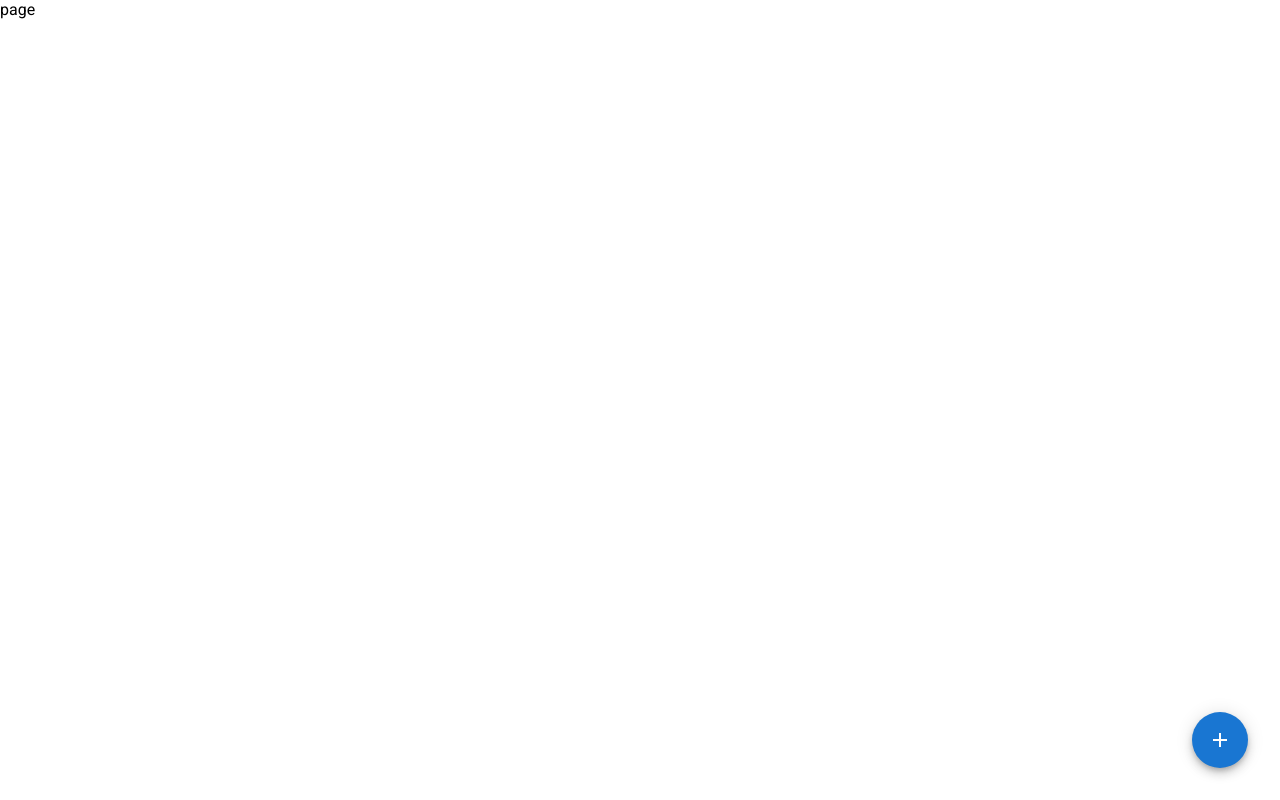
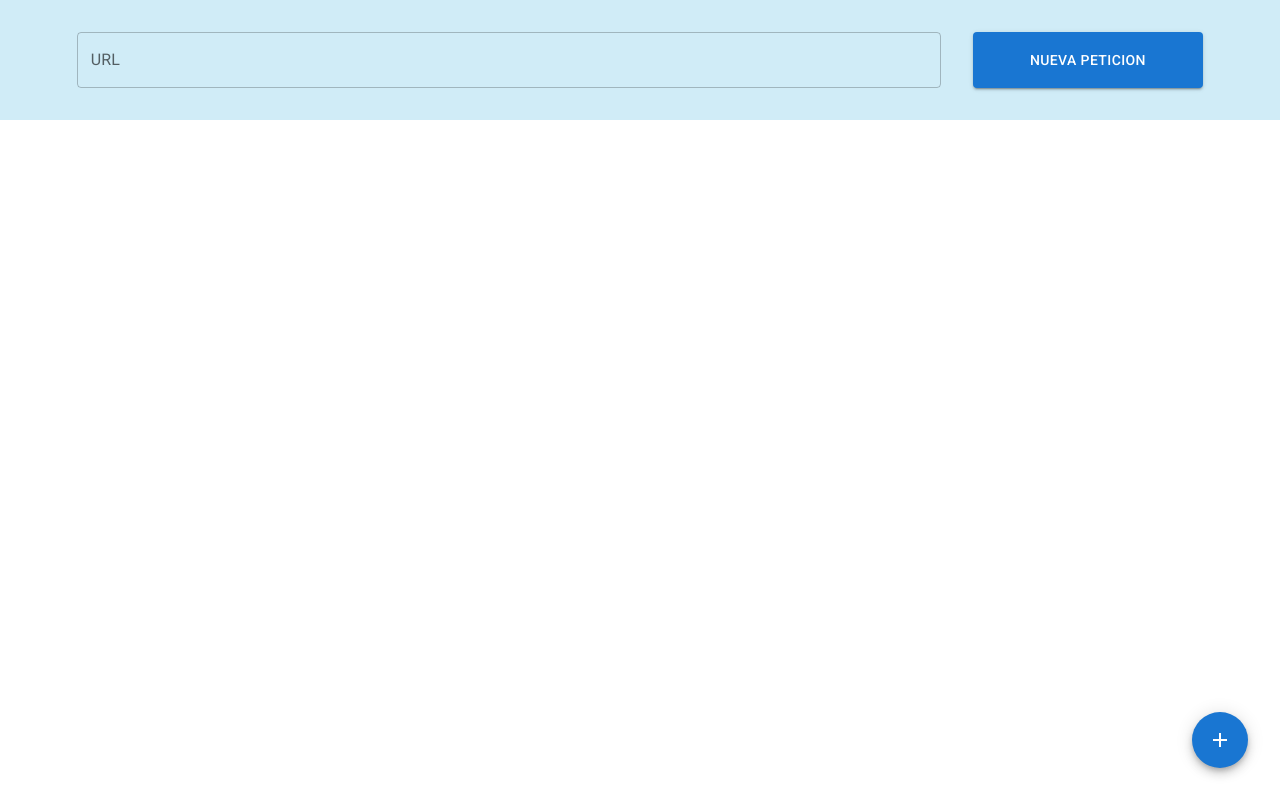
Before and after one commit to Libo033/super-api, a Next.js app: page /new in a window 1280 px wide. Built offline with nearby package versions, Linux system fonts and the light colour scheme.

Commit message:
Creado componente PeticionHead

```diff
--- a/src/app/new/page.tsx
+++ b/src/app/new/page.tsx
@@ -1,8 +1,13 @@
 import React from "react";
 import styles from "./page.module.css";
+import PeticionHead from "@/componentes/new/PeticionHead";
 
 const NuevaPeticion = () => {
-  return <main>page</main>;
+  return (
+    <main>
+      <PeticionHead />
+    </main>
+  );
 };
 
 export default NuevaPeticion;
--- /dev/null
+++ b/src/componentes/new/PeticionHead.tsx
@@ -0,0 +1,65 @@
+"use client";
+import React, { FormEvent, useState } from "react";
+import styles from "./page.module.css";
+import { Alert, AlertTitle, Button, TextField } from "@mui/material";
+
+const PeticionHead = () => {
+  const [error, setError] = useState<boolean>(false);
+  const [url, setUrl] = useState<string>("");
+
+  const handleSubmit = async (Event: FormEvent) => {
+    try {
+      Event.preventDefault();
+
+      const res = await fetch(url, { method: "GET" });
+      const data = await res.json();
+
+      console.log(data);
+    } catch (error) {
+      if (error instanceof Error) {
+        console.log(error.name);
+        setError(true);
+        setTimeout(() => {
+          setError(false);
+        }, 3000);
+      }
+    }
+  };
+
+  return (
+    <>
+      <form
+        className={styles.PeticionHead}
+        onSubmit={(Event: FormEvent) => handleSubmit(Event)}
+      >
+        <TextField
+          variant="outlined"
+          label="URL"
+          placeholder="https://pokeapi.co/api/v2/pokemon"
+          sx={{ width: "79%" }}
+          value={url}
+          onChange={(e) => setUrl(e.target.value)}
+        />
+        <Button
+          type="submit"
+          variant="contained"
+          sx={{ height: "56px", width: "21%" }}
+        >
+          nueva peticion
+        </Button>
+      </form>
+      {error && (
+        <div className={styles.PeticionHead_Alert}>
+          <Alert variant="filled" severity="error">
+            <AlertTitle>
+              <b>Error</b>
+            </AlertTitle>
+            No se pudo hacer la peticion a la API ingresada.
+          </Alert>
+        </div>
+      )}
+    </>
+  );
+};
+
+export default PeticionHead;
--- /dev/null
+++ b/src/componentes/new/page.module.css
@@ -0,0 +1,17 @@
+.PeticionHead {
+  width: 100%;
+  height: 15vh;
+  background-color: #87ceeb63;
+  display: flex;
+  align-items: center;
+  justify-content: center;
+  gap: 32px;
+  padding-inline: 6%;
+}
+
+.PeticionHead_Alert {
+  width: fit-content;
+  position: absolute;
+  left: 45px;
+  bottom: 45px;
+}
```
